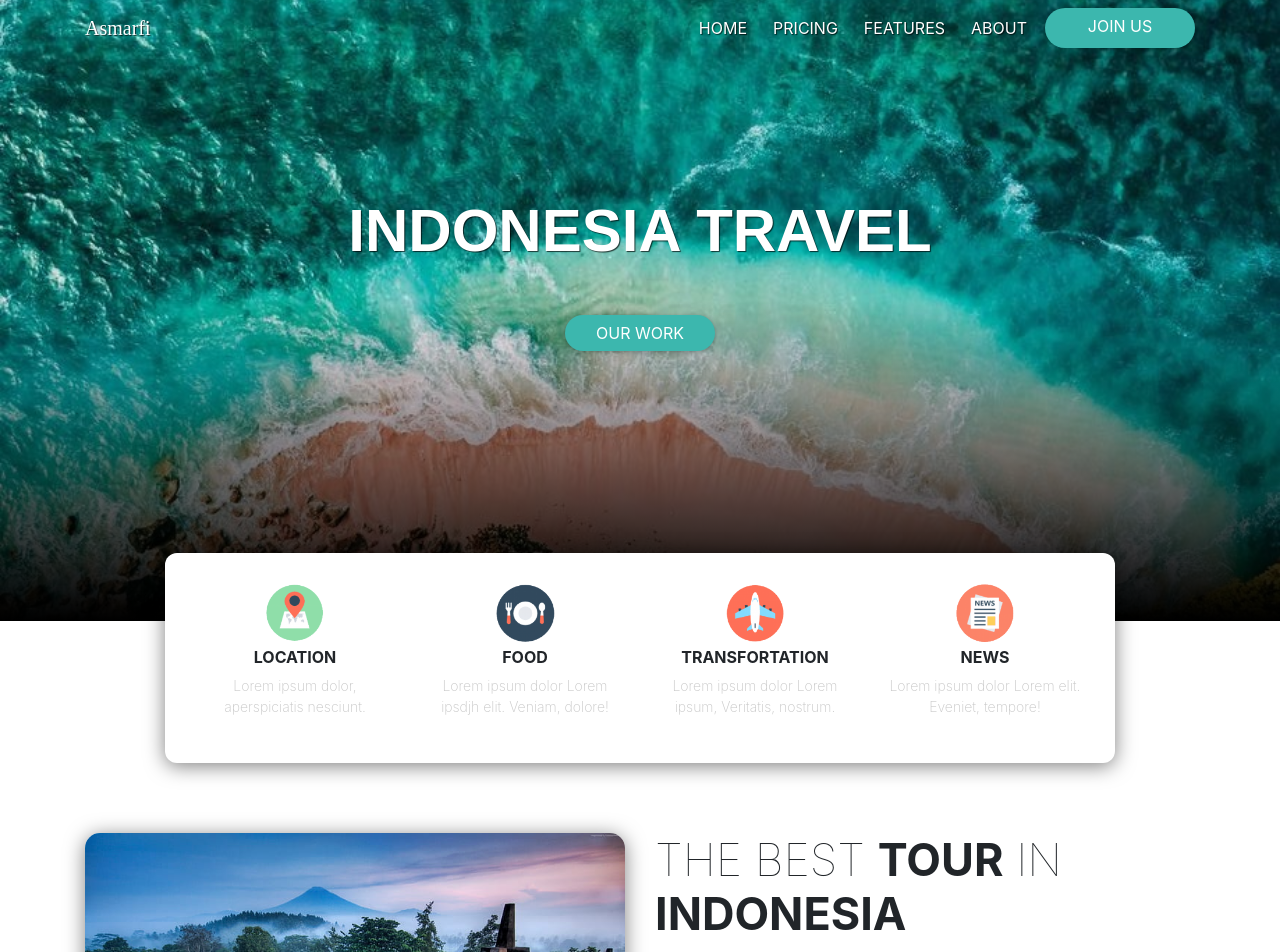
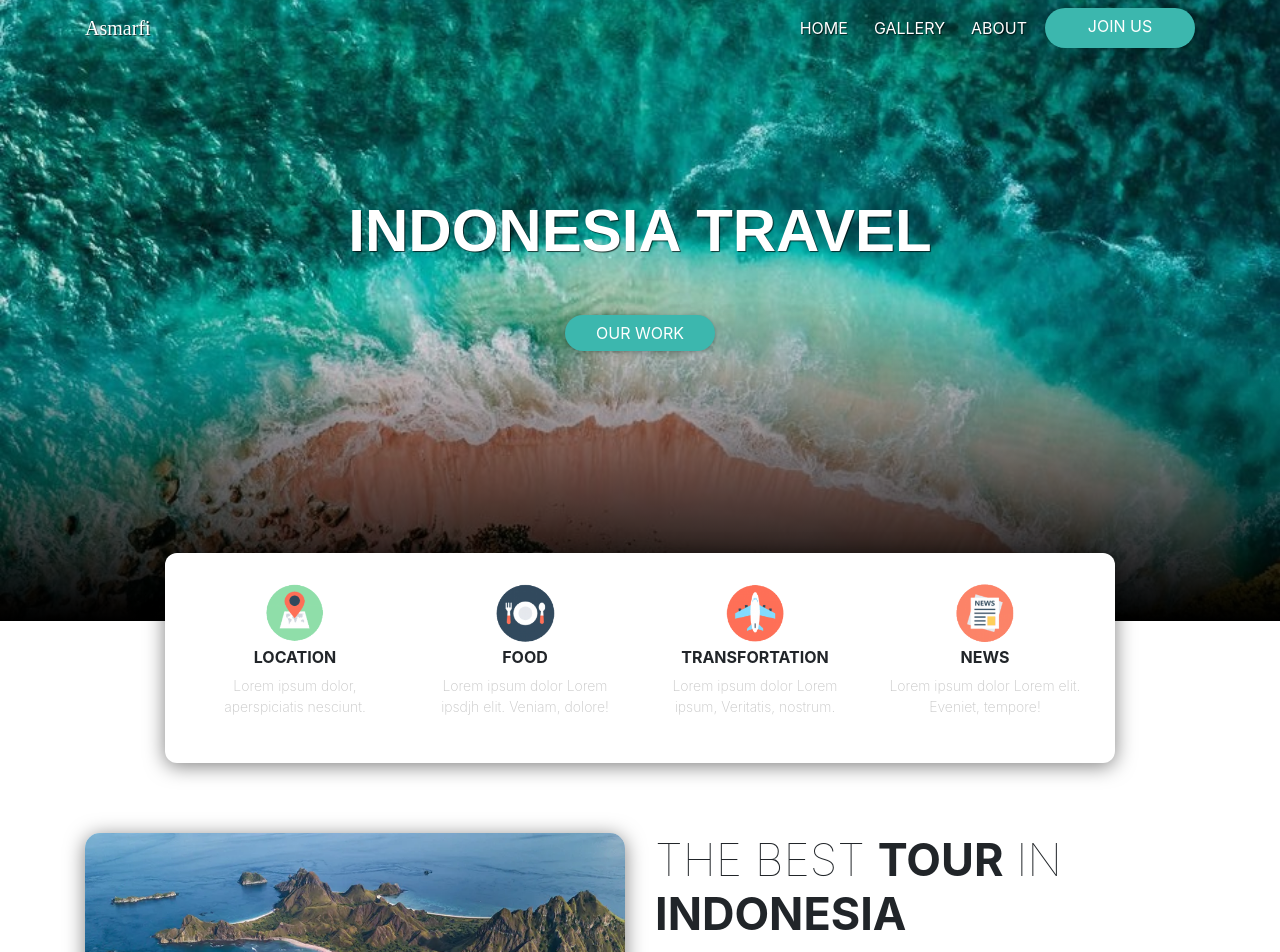
Before and after one commit to AsepRidwan22/AsepRidwan22.github.io, a PHP site: page / in a window 1280 px wide. Shown: the top 952 px of the page. Run offline with PHP 8.4, Linux system fonts and the light colour scheme; some web fonts are replaced.

Commit message:
menambahkan content baru

```diff
--- a/assets/style.css
+++ b/assets/style.css
@@ -102,6 +102,17 @@
   margin: 10px 0px 10px 0px;
 }
 
+/* conten2 akhir */
+
+/* content about */
+.contentAbout{
+  margin: 30px 0 30px;
+}
+h1{
+  text-align: center;
+}
+/* akhir content about */
+
 /* utility */
 .tombol {
   text-transform: uppercase;
--- a/index.html
+++ b/index.html
@@ -33,8 +33,7 @@
         <div class="collapse navbar-collapse" id="navbarNavAltMarkup">
           <div class="navbar-nav ml-auto">
             <a class="nav-link" href="#">Home <span class="sr-only">(current)</span></a>
-            <a class="nav-link" href="#">Pricing</a>
-            <a class="nav-link" href="#">Features</a>
+            <a class="nav-link" href="#">Gallery</a>
             <a class="nav-link" href="#" tabindex="-1" aria-disabled="true">About</a>
             <a class="tombol btn btn-primary" href="#" tabindex="-1" aria-disabled="true">Join Us</a>
           </div>
@@ -86,73 +85,64 @@
       <!-- content2 -->
       <div class="row content2">
         <div class="col-lg-6">
-          <img src="img/candiPrambanan.jpg" alt="workingspace" class="img-fluid">
+          <img src="img/padar.webp" alt="workingspace" class="img-fluid">
         </div>
         <div class="col-lg-5">
           <h3>the best <span>tour</span> in <span>indonesia</span></h3>
-          <p>Lorem ipsum dolor, sit amet consectetur adipisicing elit. Magni illo nisi cupiditate corporis labore obcaecati iusto, neque temporibus aliquid,</p>
+          <p>Lorem ipsum dolor sit amet consectetur, adipisicing elit. Id dolorum error aliquam quisquam quam aspernatur.</p>
           <a href="" class="btn btn-primary tombol">Read More</a>
         </div>
       </div>
-      <!-- content2 -->
+
+      <!-- content3 -->
 
       <div class="container">
         <div class="row">
           <div class="col-lg">
             <div class="card" style="width: 18rem;">
-              <img src="..." class="card-img-top" alt="...">
+              <img src="img/bromo.webp" class="card-img-top" alt="...">
               <div class="card-body">
-                <p class="card-text">Some quick example text to build on the card title and make up the bulk of the card's content.</p>
+                <p class="card-text">Lorem ipsum dolor sit amet consectetur adipisicing elit. Ipsum neque quasi officia velit vero asperiores similique explicabo omnis odit ab!</p>
               </div>
             </div>
           </div>
           <div class="col-lg">
             <div class="card" style="width: 18rem;">
-              <img src="..." class="card-img-top" alt="...">
+              <img src="img/penida.webp" class="card-img-top" alt="...">
               <div class="card-body">
-                <p class="card-text">Some quick example text to build on the card title and make up the bulk of the card's content.</p>
+                <p class="card-text">Lorem ipsum dolor sit amet consectetur adipisicing elit. Facilis a quia nesciunt hic porro quisquam impedit harum nam non dolore.</p>
               </div>
             </div>
           </div>
           <div class="col-lg">
             <div class="card" style="width: 18rem;">
-              <img src="..." class="card-img-top" alt="...">
+              <img src="img/wae_rebo.webp" class="card-img-top" alt="...">
               <div class="card-body">
-                <p class="card-text">Some quick example text to build on the card title and make up the bulk of the card's content.</p>
-              </div>
-            </div>
-          </div>
-        </div>
-        <div class="row">
-          <div class="col-lg">
-            <div class="card" style="width: 18rem;">
-              <img src="..." class="card-img-top" alt="...">
-              <div class="card-body">
-                <p class="card-text">Some quick example text to build on the card title and make up the bulk of the card's content.</p>
-              </div>
-            </div>
-          </div>
-          <div class="col-lg">
-            <div class="card" style="width: 18rem;">
-              <img src="..." class="card-img-top" alt="...">
-              <div class="card-body">
-                <p class="card-text">Some quick example text to build on the card title and make up the bulk of the card's content.</p>
-              </div>
-            </div>
-          </div>
-          <div class="col-lg">
-            <div class="card" style="width: 18rem;">
-              <img src="..." class="card-img-top" alt="...">
-              <div class="card-body">
-                <p class="card-text">Some quick example text to build on the card title and make up the bulk of the card's content.</p>
+                <p class="card-text">Lorem ipsum dolor sit, amet consectetur adipisicing elit. In eum aut similique dolorum sunt omnis officia cumque repellat veniam necessitatibus.</p>
               </div>
             </div>
           </div>
         </div>
       </div>
+    <!-- content akhir -->
 
+    <!-- content about -->
+    <div class="container">
+      <div class="container">
+        <h1>About</h1>
+        <div class="row contentAbout">
+          <div class="col-sm">
+            One of three columns
+          </div>
+          <div class="col-sm">
+            <div class="ytvideo">
+              <iframe width="560" height="315" src="https://www.youtube.com/embed/kT_NCr6ArUk" frameborder="0" allow="accelerometer; autoplay; clipboard-write; encrypted-media; gyroscope; picture-in-picture" allowfullscreen></iframe>
+          </div>
+          </div>
+        </div>
+      </div>
     </div>
-    <!-- content akhir -->
+    <!-- content about akhir -->
 
 
 
```
Also changed, not shown: img/borobudur.jpg (added), img/bromo.webp (added), img/bunaken.webp (added), img/danau_toba.webp (added), img/derawan.webp (added), img/kelimutu.webp (added), img/labuan_bajo.webp (added), img/padar.webp (added), img/penida.webp (added), img/raja_ampat.webp (added), img/rinjani.jpg (added), img/toba.jpg (added), img/toraja.webp (added), img/wae_rebo.webp (added), 1 other file.
